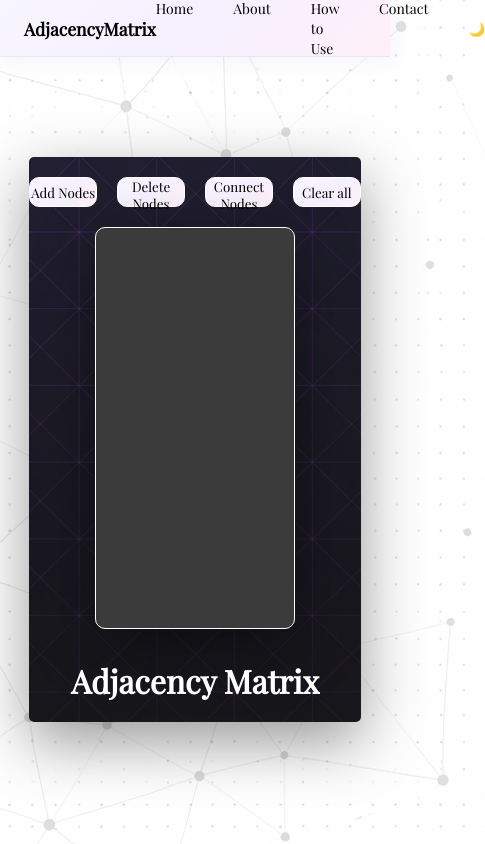
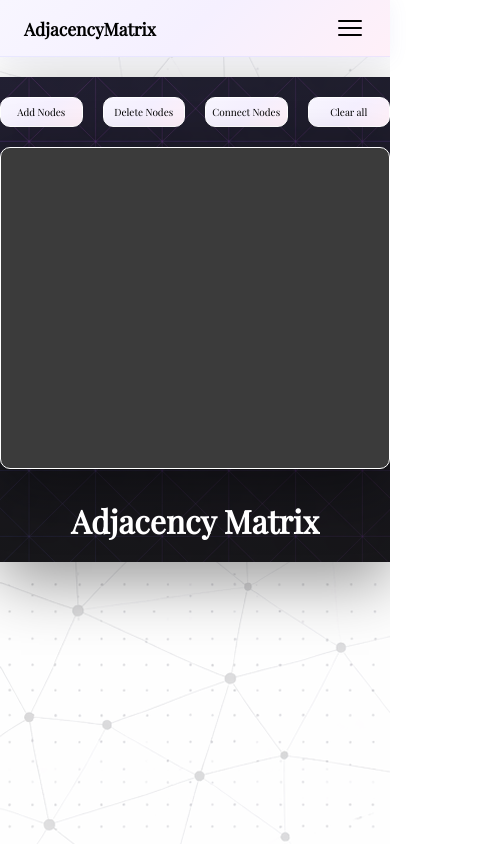
Before and after one commit to gabiii12/Adjancency-Calculator, a React (Vite) app in the folder Calculator-project/: page /canvas in a window 390 px wide. Shown: the whole page, 485 px wide, since content can reach past the window. Built offline with nearby package versions, Linux system fonts and the light colour scheme.

Commit message:
Updated design for mobile version

```diff
--- a/Calculator-project/src/Header.jsx
+++ b/Calculator-project/src/Header.jsx
@@ -1,18 +1,33 @@
+import { useState } from "react";
 import "./header.css";
 
-function Header({isDark, setIsDark}) {
+function Header({ isDark, setIsDark }) {
+  const [isOpen, setIsOpen] = useState(false);
 
   return (
     <nav className="navbar">
       <div className="nav-logo">
-        <h3>AdjacencyMatrix </h3>
+        <h3>AdjacencyMatrix</h3>
       </div>
 
-      <ul className="nav-links">
+      {/* Burger Button */}
+      <button
+        className={`burger ${isOpen ? "active" : ""}`}
+        onClick={() => setIsOpen(!isOpen)}
+      >
+        <span></span>
+        <span></span>
+        <span></span>
+      </button>
+
+      {/* Nav Links */}
+      <ul className={`nav-links ${isOpen ? "open" : ""}`}>
         <li><a href="/" className="nav-link active">Home</a></li>
         <li><a href="#" className="nav-link">About</a></li>
         <li><a href="#" className="nav-link">How to Use</a></li>
         <li><a href="#" className="nav-link">Contact</a></li>
+        <li>
+          <div className="ThemeButton">
           <button
             className="theme-toggle"
             onClick={() => setIsDark(prev => !prev)}
@@ -20,9 +35,9 @@ function Header({isDark, setIsDark}) {
           >
             {isDark ? "☀️" : "🌙"}
           </button>
+          </div>
+        </li>
       </ul>
-
-
     </nav>
   );
 }
--- a/Calculator-project/src/body.css
+++ b/Calculator-project/src/body.css
@@ -44,3 +44,18 @@ body {
 
 .cta button { padding: 7px 22px; border-radius: 7px; border: none; background: #185fa5; color: #fff; font-size: 14px; cursor: pointer; }
 .cta button:hover { opacity: 0.85; }
+
+@media (max-width: 480px){
+
+  .card{
+    display: none;
+  }
+
+
+
+
+
+
+
+
+}
--- a/Calculator-project/src/canvas.css
+++ b/Calculator-project/src/canvas.css
@@ -142,3 +142,40 @@ button:hover {
     border: 1px white solid;
 
 }
+
+@media (max-width: 480px){
+
+    .Matrix{
+        width: 100%;
+        margin-top: 20px;
+        margin-bottom: 20px;
+        border-radius: 0;
+    }
+
+    .button-class button{
+        font-size: 10px;
+    }
+    .canvas svg{
+        width: 100%;
+        height: 320px;
+    }
+    .data{
+        flex-direction: row;
+        width: 80%;        /* fix: was 10px */
+        align-items: center;
+    }
+    .node-count, .edge-count{
+        font-size: 12px;
+        width: 120px;
+    }
+
+    .Scroll-pane{
+        width: 100%;
+    }
+    .content{
+        font-size: 10px;
+    }
+    .content td, .content th {
+        padding: 8px 12px;
+    }
+    }
--- a/Calculator-project/src/header.css
+++ b/Calculator-project/src/header.css
@@ -46,3 +46,72 @@
   background-color: var(--background-color);
   border: 0px;
 }
+.burger {
+  display: none;
+  flex-direction: column;
+  gap: 5px;
+  background: transparent;
+  border: none;
+  cursor: pointer;
+  padding: 4px;
+  z-index: 100;
+}
+
+.burger span {
+  display: block;
+  width: 24px;
+  height: 2px;
+  background-color: var(--primary-text-color);
+  border-radius: 2px;
+  transition: all 0.3s ease;
+}
+
+.burger.active span:nth-child(1) {
+  transform: translateY(7px) rotate(45deg);
+}
+.burger.active span:nth-child(2) {
+  opacity: 0;
+}
+.burger.active span:nth-child(3) {
+  transform: translateY(-7px) rotate(-45deg);
+}
+
+@media (max-width: 480px){
+  .burger {
+    display: flex;
+  }
+
+  .navbar ul {
+    display: none;
+    flex-direction: column;
+    gap: 0;
+    position: absolute;
+    top: 56px;
+    left: 0;
+    right: 0;
+    background: var(--background-color);
+    border-bottom: 1px solid rgba(200, 200, 255, 0.3);
+    box-shadow: 0 8px 20px rgba(100, 100, 200, 0.1);
+    padding: 0.5rem 0;
+  }
+
+  .navbar ul.open {
+    display: flex;
+  }
+
+  .navbar li a {
+    display: block;
+    padding: 12px 1.5rem;
+    font-size: 15px;
+  }
+
+  .navbar {
+    position: relative;
+  }
+  .ThemeButton button {
+    display: flex;
+    justify-content: center;
+    width: 100%;
+    padding: 12px 1.5rem;
+}
+}
```
Lines whose indentation alone changed are shown as unchanged.
